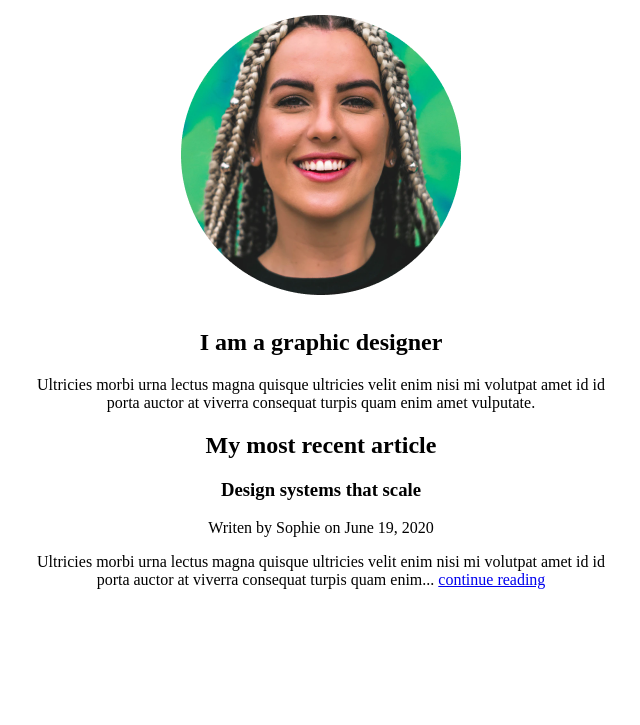
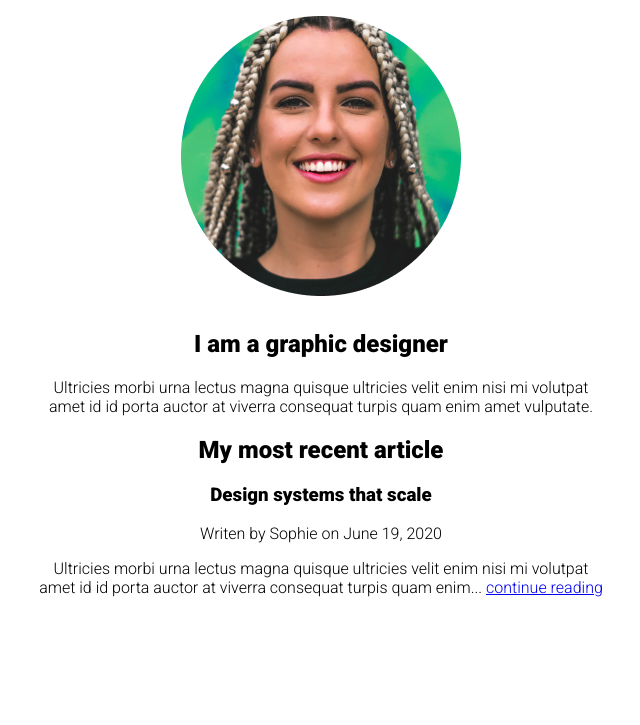
Before and after one commit to jr-nyc212/portfolio-css, a website built with Vite: page index.html in a window 1280 px wide. Shown: the part 75-800 px from the top of the page, without its empty margins (319-959 px from the left). Built offline with nearby package versions, Linux system fonts and the light colour scheme.

Commit message:
Add Roboto light and black weights from Google Fonts

```diff
--- a/index.css
+++ b/index.css
@@ -1,5 +1,6 @@
 body {
     text-align: center;
+    font-family: 'Roboto', sans-serif;
 }
 
 .container {
--- a/index.html
+++ b/index.html
@@ -1,7 +1,11 @@
 <!DOCTYPE html>
 <html>
     <head>
+        <link rel="preconnect" href="https://fonts.googleapis.com">
+        <link rel="preconnect" href="https://fonts.gstatic.com" crossorigin>
+        <link href="https://fonts.googleapis.com/css2?family=Roboto:wght@300;900&display=swap" rel="stylesheet">
         <link rel="stylesheet" href="index.css">
+
         <title>HTML & CSS Fundamentals | Challenges</title>
     </head>
     <body>
```
